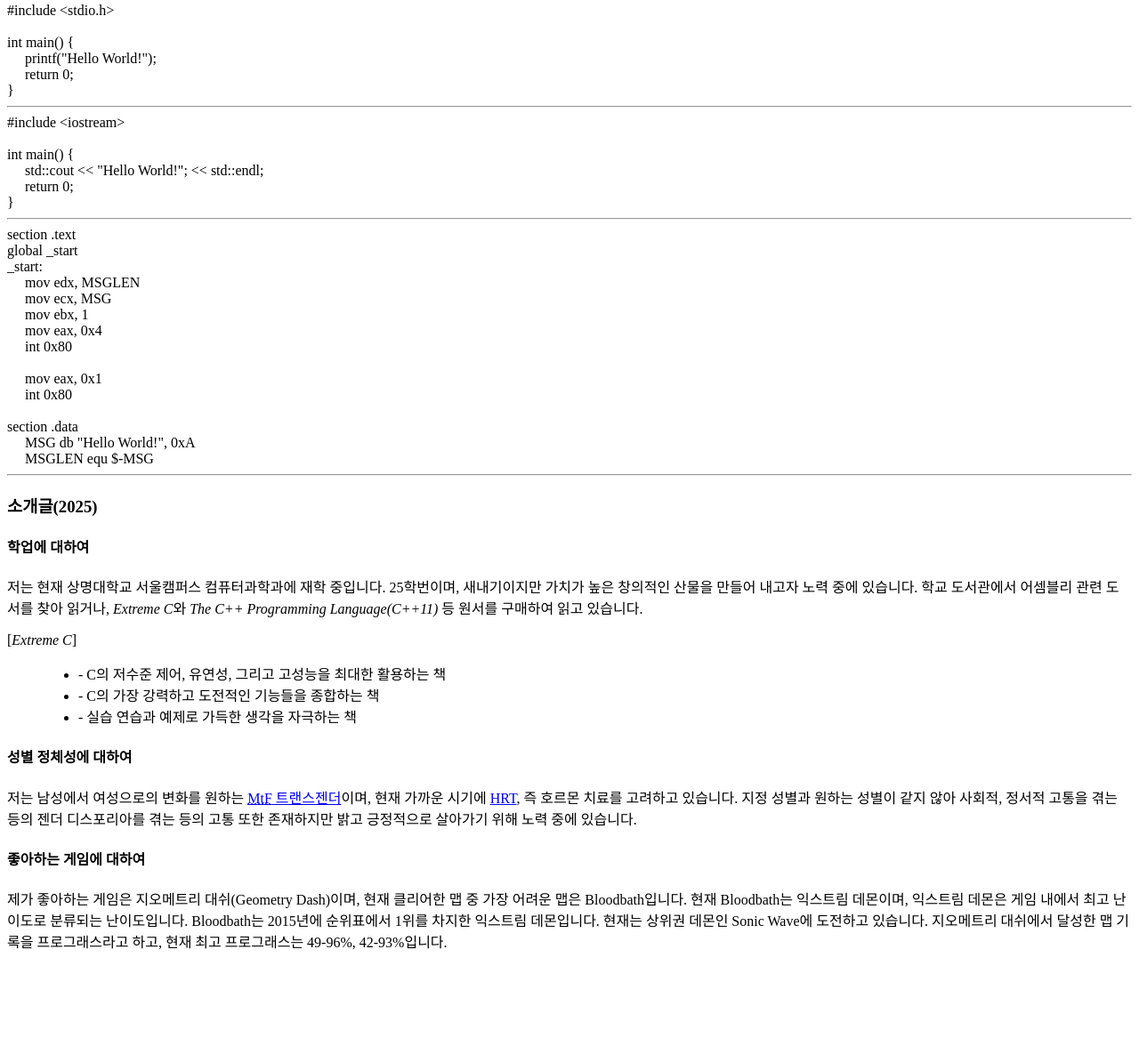
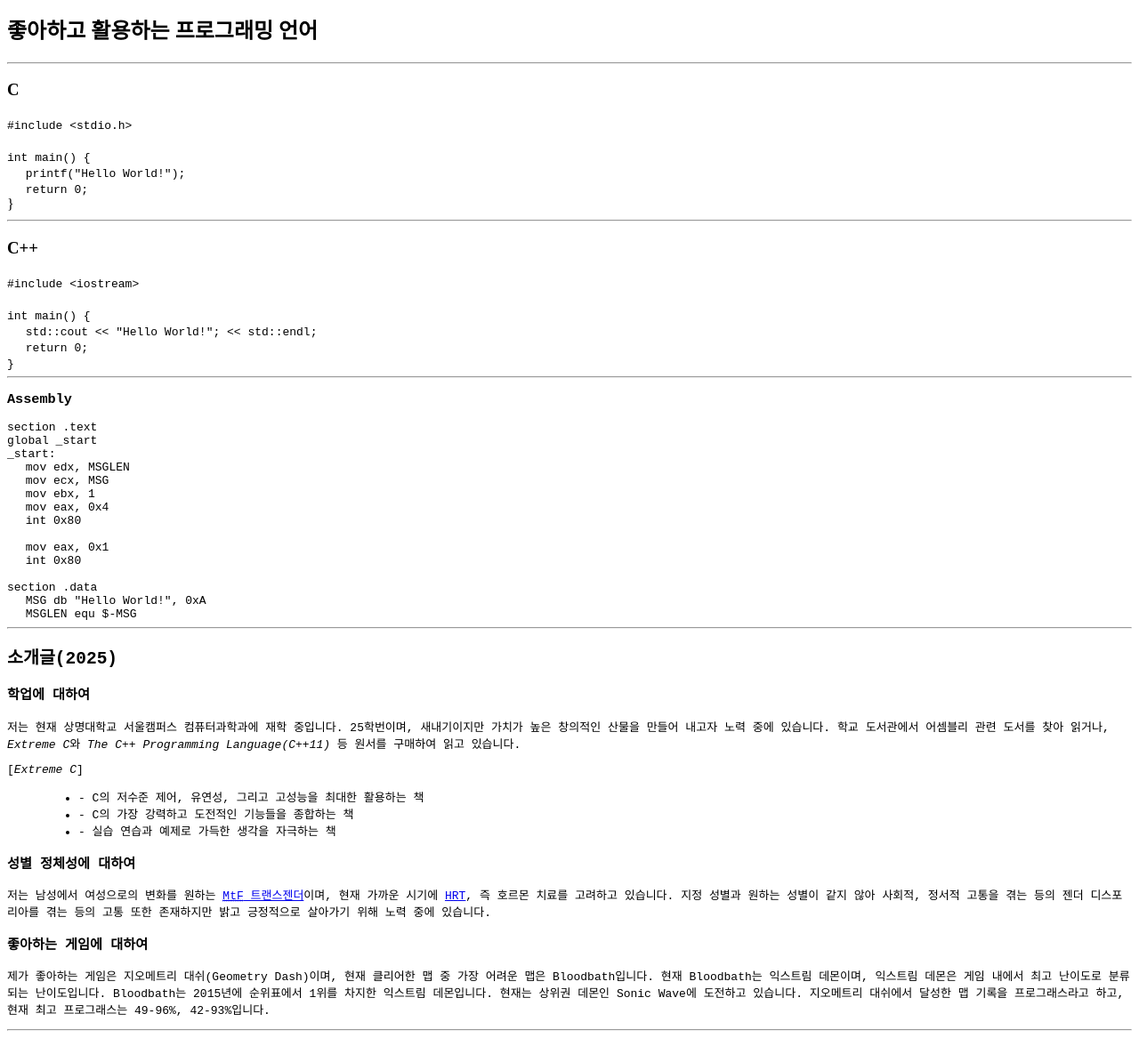
Before and after one commit to kaede982006/kaede982006.github.io, a plain HTML site: page index.html in a window 1280 px wide. Shown: the part 119-1286 px from the top of the page at 89% size. Before the commit the page ends 1205 px from the top, so only its background shows below. Drawn offline with Linux system fonts and the light colour scheme; a small style sheet from the web is missing.

Commit message:
commit after section

```diff
--- a/index.html
+++ b/index.html
@@ -14,18 +14,25 @@
 			<a href="https://www.instagram.com/kaede982006/?next=%2F">인스타그램</a>
 			<a href="https://github.com/kaede982006">깃허브</a>
 		</header>
+		<hr>
 		<main>
 			<article>
+			<h2>좋아하고 활용하는 프로그래밍 언어</h2>
 			<hr>
 				<section>
+				<h3>C</h3>
+					<code>
 					#include &lt;stdio.h&gt;<br><br>
 					int main() {<br>
 					&emsp; printf("Hello World!");<br>
 					&emsp; return 0;<br>
+					</code>
 					}<br>
 				</section>
 				<hr>
 				<section>
+				<h3>C++</h3>
+					<code>
 					#include &lt;iostream&gt;<br><br>
 					int main() {<br>
 					&emsp; std::cout &lt;&lt; "Hello World!"; &lt;&lt; std::endl;<br>
@@ -34,6 +41,8 @@
 				</section>
 				<hr>
 				<section>
+				<h3>Assembly</h3>
+					<code>
 					section .text<br>
 					global _start<br>
 					_start:<br>
@@ -49,14 +58,15 @@
 					section .data<br>
 					&emsp;	MSG db "Hello World!", 0xA<br>
 					&emsp;	MSGLEN equ $-MSG<br>
+					</code>
 				</section>
+			</article>
 			<hr>
-			</article>
-		</main>
-		<aside>
-			<h3>소개글(2025)</h3>
+			<article>
+				<section>
+					<h2>소개글(2025)</h2>
 
-			<h4>학업에 대하여</h4>
+					<h3>학업에 대하여</h3>
 
 					<p>저는 현재 상명대학교 서울캠퍼스 컴퓨터과학과에 재학 중입니다. 25학번이며, 새내기이지만  가치가 높은 창의적인 산물을 만들어 내고자 노력 중에 있습니다. 학교 도서관에서 어셈블리 관련 도서를 찾아 읽거나, <em>Extreme C</em>와 <em>The C++ Programming Language(C++11)</em> 등 원서를 구매하여 읽고 있습니다.</p>
 					<p>[<em>Extreme C</em>]
@@ -69,14 +79,21 @@
 					</blockquote>
 					</p>
 
-			<h4>성별 정체성에 대하여</h4>
+					<h3>성별 정체성에 대하여</h3>
 
 					<p>저는 남성에서 여성으로의 변화를 원하는 <a href="https://ko.wikipedia.org/wiki/%ED%8A%B8%EB%9E%9C%EC%8A%A4%EC%97%AC%EC%84%B1"><abbr title="Male to Female">MtF</abbr> 트랜스젠더</a>이며, 현재 가까운 시기에 <a href="https://ko.wikipedia.org/wiki/%ED%8A%B8%EB%9E%9C%EC%8A%A4%EC%A0%A0%EB%8D%94_%ED%98%B8%EB%A5%B4%EB%AA%AC_%EC%B9%98%EB%A3%8C_(MTF)">HRT</a>, 즉 호르몬 치료를 고려하고 있습니다. 지정 성별과 원하는 성별이 같지 않아 사회적, 정서적 고통을 겪는 등의 젠더 디스포리아를 겪는 등의 고통 또한 존재하지만 밝고 긍정적으로 살아가기 위해 노력 중에 있습니다.</p>
 
-			<h4>좋아하는 게임에 대하여</h4>
+					<h3>좋아하는 게임에 대하여</h3>
 
 						<p>제가 좋아하는 게임은 지오메트리 대쉬(Geometry Dash)이며, 현재 클리어한 맵 중 가장 어려운 맵은 Bloodbath입니다. 현재 Bloodbath는 익스트림 데몬이며, 익스트림 데몬은 게임 내에서 최고 난이도로 분류되는 난이도입니다. Bloodbath는 2015년에 순위표에서 1위를 차지한 익스트림 데몬입니다. 현재는 상위권 데몬인 Sonic Wave에 도전하고 있습니다. 지오메트리 대쉬에서 달성한 맵 기록을 프로그래스라고 하고, 현재 최고 프로그래스는 49-96%, 42-93%입니다.</p>
 
-		</aside>
+				</section>
+				<hr>
+
+				<section>
+
+				</section>
+			</article>
+		</main>
 	</body>
 </html>
```
Lines whose indentation alone changed are shown as unchanged.
